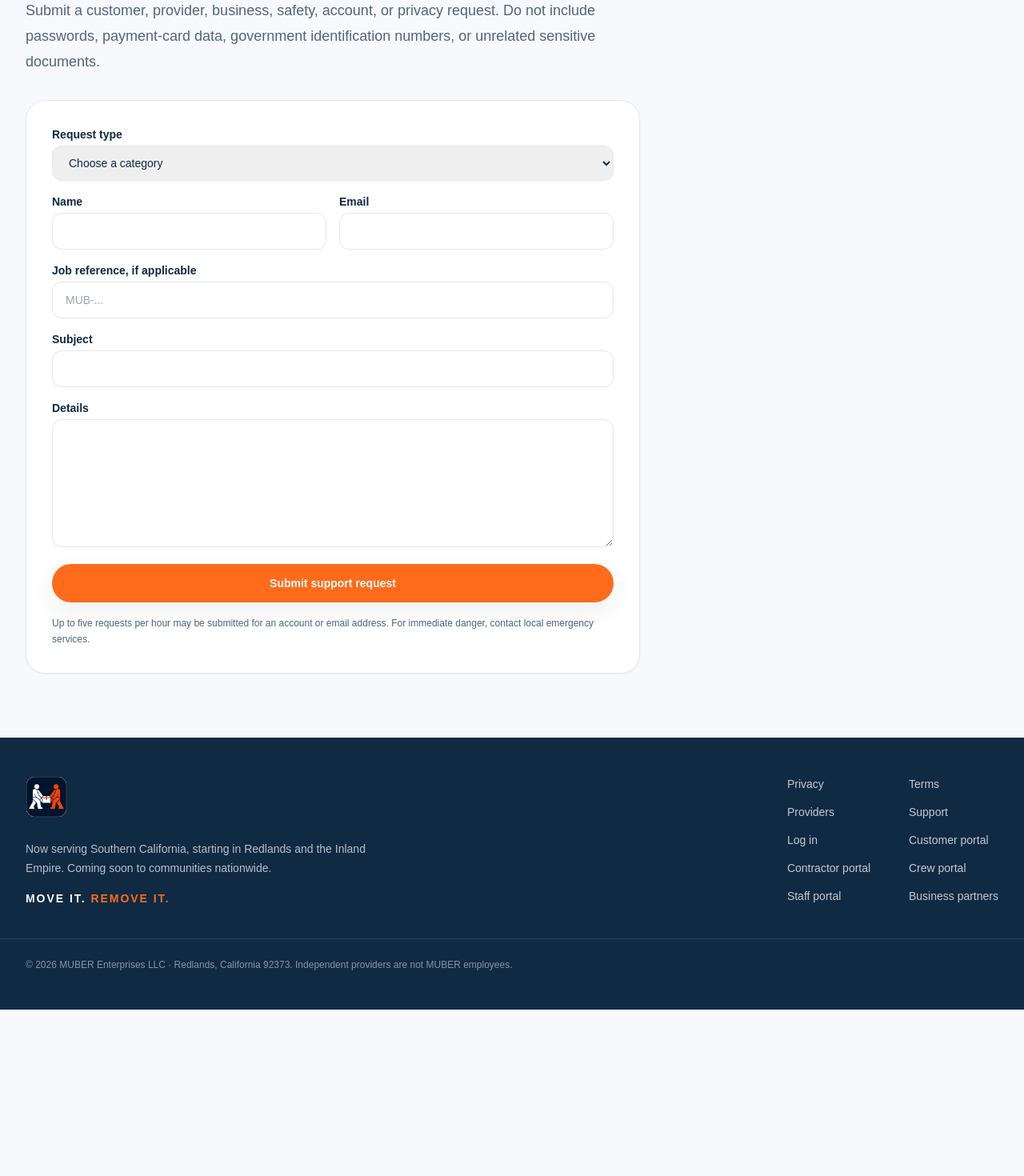
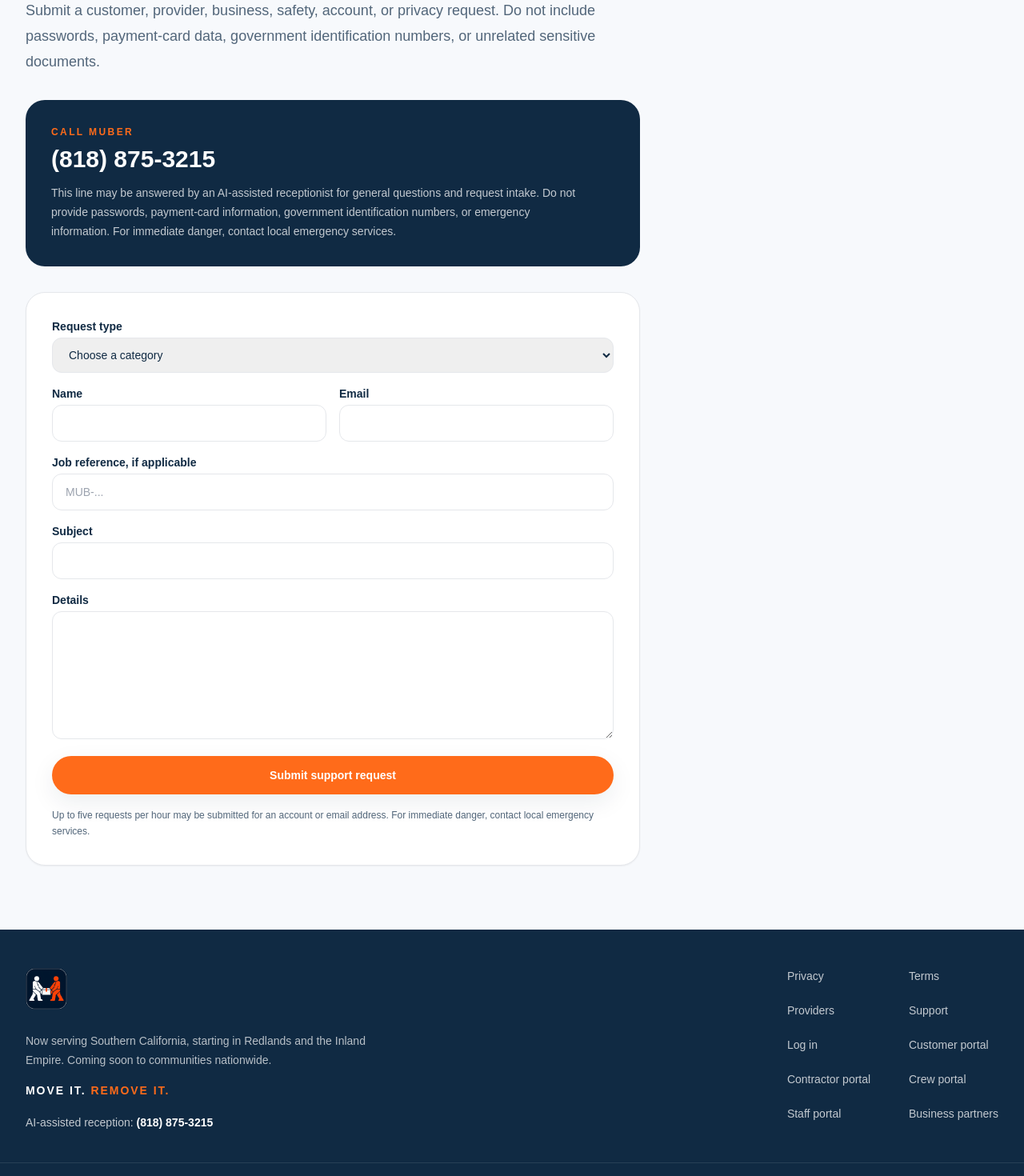
Before and after one commit to MedFlowUSA/MUBER, a Next.js app: page /support in a window 1280 px wide. Shown: the part 260-1730 px from the top of the page at 80% size. Before the commit the page ends 1522 px from the top, so only its background shows below. Built offline with nearby package versions, Linux system fonts and the light colour scheme.

Commit message:
feat: add AI-assisted reception contact

```diff
--- a/src/app/privacy/page.tsx
+++ b/src/app/privacy/page.tsx
@@ -83,6 +83,15 @@ export default function PrivacyPage() {
         <p>
           MUBER does not currently use uploaded images for automated or
           AI-generated pricing. Photos support human scope and quote review.
+        </p>
+        <h3>AI-assisted telephone reception</h3>
+        <p>
+          Calls to MUBER&apos;s published phone number may be answered by an
+          AI-assisted receptionist. The system processes information callers
+          choose to provide so MUBER can understand and respond to an inquiry.
+          Do not provide passwords, payment-card information, government
+          identification numbers, or unrelated sensitive information by phone.
+          The telephone line is not an emergency service.
         </p>
       </LegalSection>
       <LegalSection id="disclosures" title="5. How we disclose information">
--- a/src/app/support/page.tsx
+++ b/src/app/support/page.tsx
@@ -1,4 +1,5 @@
 import { SiteShell } from "@/components/site-shell";
+import { MUBER_PHONE_DISPLAY, MUBER_PHONE_TEL } from "@/lib/contact";
 import { submitSupportRequest } from "./actions";
 type Props = { searchParams: Promise<{ error?: string; submitted?: string }> };
 export default async function SupportPage({ searchParams }: Props) {
@@ -16,6 +17,21 @@ export default async function SupportPage({ searchParams }: Props) {
             request. Do not include passwords, payment-card data, government
             identification numbers, or unrelated sensitive documents.
           </p>
+          <section className="mt-8 rounded-3xl bg-navy p-6 text-white sm:p-8">
+            <p className="eyebrow text-orange">Call MUBER</p>
+            <h2 className="mt-2 text-3xl font-black">
+              <a className="hover:text-orange" href={`tel:${MUBER_PHONE_TEL}`}>
+                {MUBER_PHONE_DISPLAY}
+              </a>
+            </h2>
+            <p className="mt-3 max-w-2xl text-sm leading-6 text-white/75">
+              This line may be answered by an AI-assisted receptionist for
+              general questions and request intake. Do not provide passwords,
+              payment-card information, government identification numbers, or
+              emergency information. For immediate danger, contact local
+              emergency services.
+            </p>
+          </section>
           {query.error && (
             <p className="mt-6 rounded-xl bg-red-50 p-4 text-red-800">
               {query.error}
--- a/src/components/site-shell.tsx
+++ b/src/components/site-shell.tsx
@@ -1,6 +1,7 @@
 import Link from "next/link";
 import { Menu } from "lucide-react";
 import { Logo } from "./logo";
+import { MUBER_PHONE_DISPLAY, MUBER_PHONE_TEL } from "@/lib/contact";
 import { publicNav } from "@/lib/routes";
 
 export function Header() {
@@ -73,6 +74,15 @@ export function Footer() {
           <p className="mt-4 text-sm font-black tracking-[.14em]">
             MOVE IT. <span className="text-orange">REMOVE IT.</span>
           </p>
+          <p className="mt-5 text-sm text-white/75">
+            AI-assisted reception:{" "}
+            <a
+              className="font-black text-white hover:text-orange"
+              href={`tel:${MUBER_PHONE_TEL}`}
+            >
+              {MUBER_PHONE_DISPLAY}
+            </a>
+          </p>
         </div>
         <nav
           className="grid grid-cols-2 gap-x-10 gap-y-3 text-sm text-white/75"
--- /dev/null
+++ b/src/lib/contact.ts
@@ -0,0 +1,2 @@
+export const MUBER_PHONE_DISPLAY = "(818) 875-3215";
+export const MUBER_PHONE_TEL = "+18188753215";
```
Also changed, not shown: 1 other file (tests, documents, lock files or other folders).
